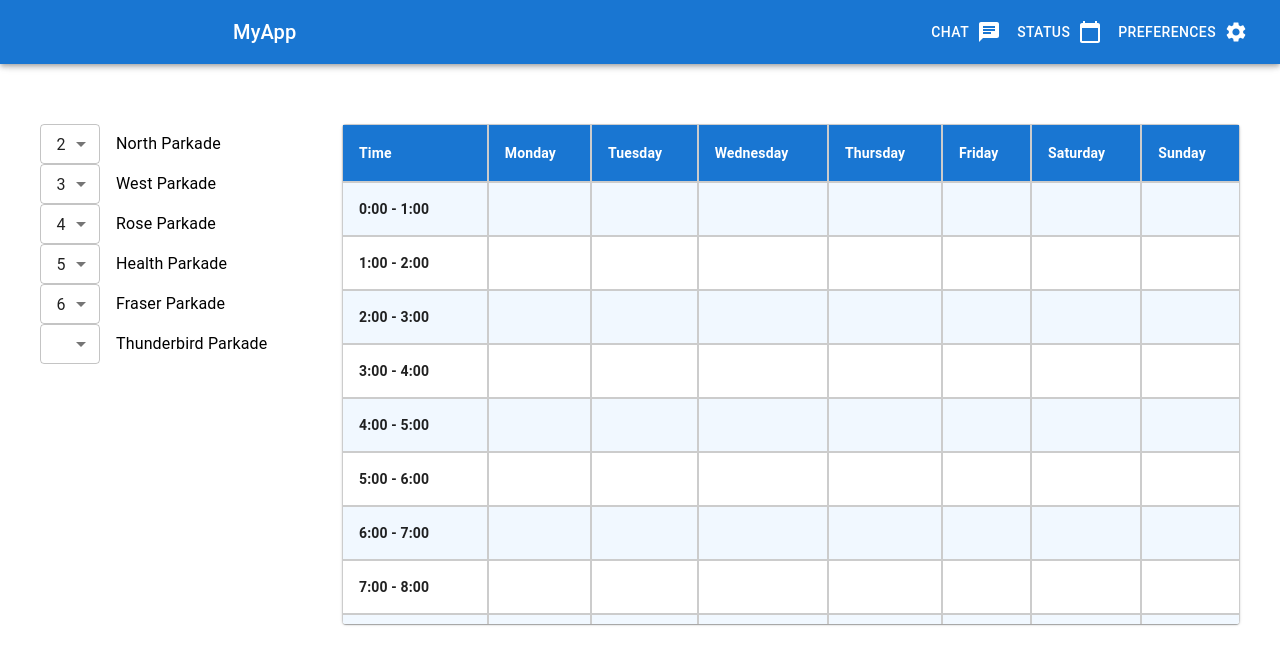
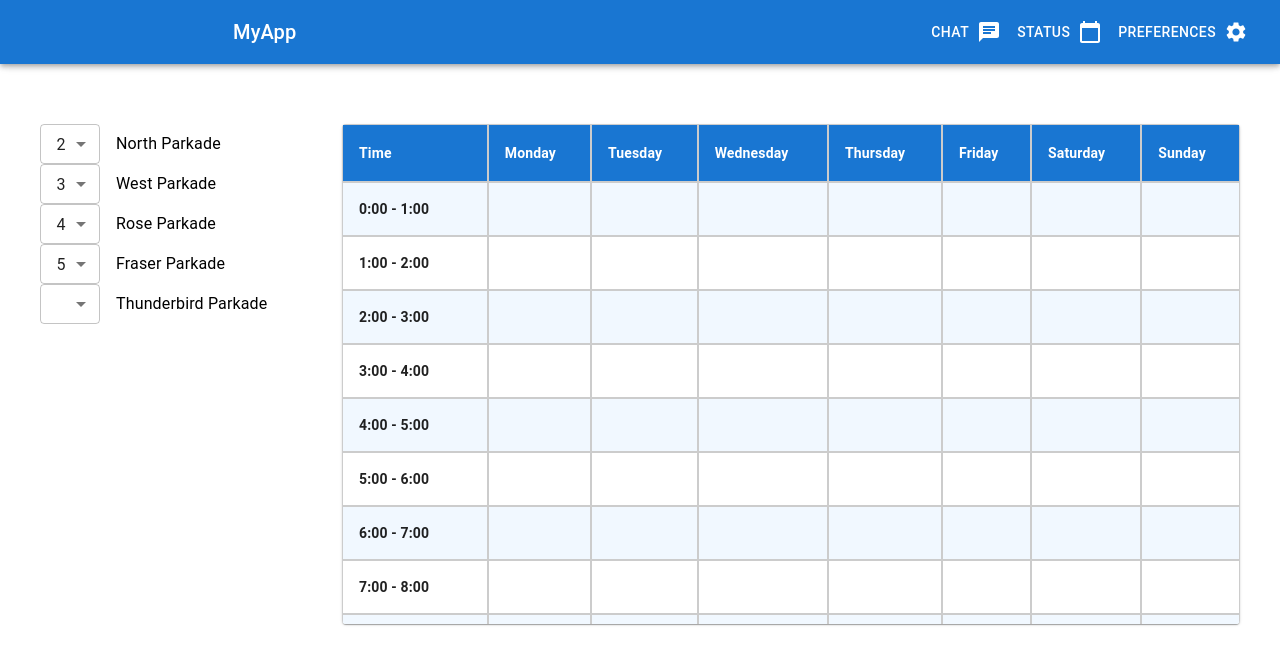
Before and after one commit to NACK2/parking-buddy, a React (Vite) app: page /preferences in a window 1280 px wide. Shown: the top 664 px of the page. Built offline with nearby package versions, Linux system fonts and the light colour scheme.

Commit message:
can unselect on timeslot

```diff
--- a/src/components/Calendar.jsx
+++ b/src/components/Calendar.jsx
@@ -121,7 +121,12 @@ const Calendar = ({isPreferencesPage}) => {
         setIsSelecting(true);
         startCellRef.current = cellId;
         const newSelectedCells = new Set(selectedCells);  // Copy previous selection
-        newSelectedCells.add(cellId);  // Add the starting cell to the Set
+
+        if (newSelectedCells.has(cellId)) {
+            newSelectedCells.delete(cellId)
+        } else {
+            newSelectedCells.add(cellId);  // Add the starting cell to the Set
+        }
         setSelectedCells(newSelectedCells);  // Update the state
     };
 
@@ -138,7 +143,7 @@ const Calendar = ({isPreferencesPage}) => {
 
     return (
         <Grid item xs={12} onMouseUp={handleMouseUp}>
-            <TableContainer component={Paper} sx={{ maxHeight: '500px', overflowY: 'scroll' }}>
+            <TableContainer component={Paper} sx={{ maxHeight: '500px', overflowY: 'scroll'}}>
             <Table stickyHeader>
                 <TableHead>
                 <TableRow>
--- a/src/pages/Preferences.jsx
+++ b/src/pages/Preferences.jsx
@@ -9,9 +9,8 @@ const Preferences = () => {
             "North Parkade": 1,
             "West Parkade": 2,
             "Rose Parkade": 3,
-            "Health Parkade": 4,
-            "Fraser Parkade": 5,
-            "Thunderbird Parkade": 6
+            "Fraser Parkade": 4,
+            "Thunderbird Parkade": 5
         }
     )
 
@@ -25,7 +24,7 @@ const Preferences = () => {
                 </Grid>
 
                 <Grid item xs={9}>
-                <   Calendar isPreferencesPage={true}/>
+                    <Calendar isPreferencesPage={true}/>
                 </Grid>
             </Grid>
         </>
```
